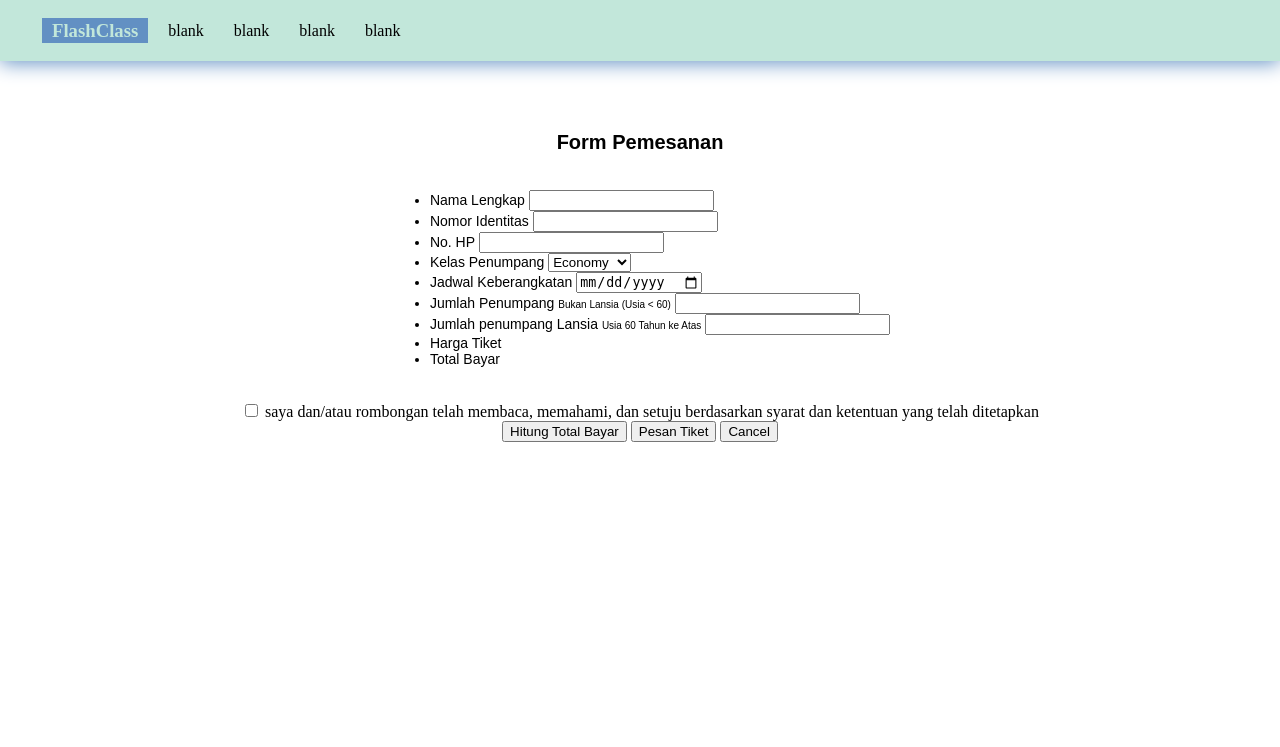
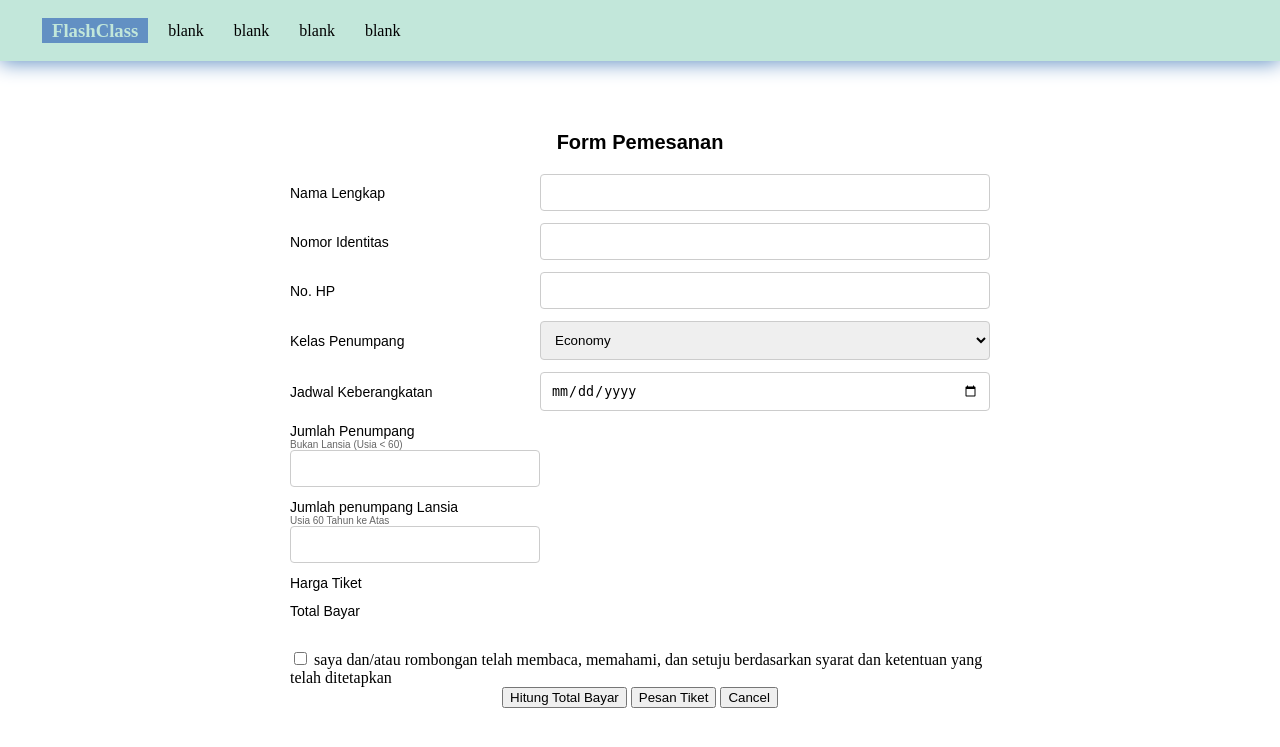
Before and after one commit to coretkusmp/kelompok-chello-webtech, a PHP site: page /pages/form-pemesanan.php in a window 1280 px wide. Shown: the top 747 px of the page. Run offline with PHP 8.4, Linux system fonts and the light colour scheme.

Commit message:
style: align the form

```diff
--- a/pages/form-pemesanan.php
+++ b/pages/form-pemesanan.php
@@ -56,16 +56,20 @@
 
          <li>
             <div class="input-box"><span>
+                <div class="label-wrapper">
                   <label>Jumlah Penumpang</label>
                   <label class="tiny-desc"><span>Bukan Lansia (Usia &lt; 60)</span></label>
-               </span> <input type="text"></div>
+                </span> <input type="text"></div>
+                </div>
          </li>
 
          <li>
             <div class="input-box"><span>
+                <div class="label-wrapper">
                   <label>Jumlah penumpang Lansia</label>
                   <label class="tiny-desc"><span>Usia 60 Tahun ke Atas</span></label>
-               </span> <input type="text"></div>
+                </span> <input type="text"></div>
+                </div>
          </li>
 
          <li>
--- a/style/form.css
+++ b/style/form.css
@@ -1,29 +1,59 @@
 form {
-    display:flex;
+    display: flex;
     padding: 0px;
-    margin: 0px;
     justify-content: center;
     align-items: center;
     flex-direction: column;
-    margin-top: 50px;
+    margin: 50px auto;
+    max-width: 700px;
 }
 
-form h3{
+form h3 {
     font-family: 'Arial', sans-serif;
     font-size: 20px;
     font-weight: bold;
+    margin-bottom: 20px;
 }
 
-form ul{
-
+form ul {
+    padding: 0;
+    margin: 0;
+    width: 100%;
 }
 
 form ul li {
     font-family: 'Arial', sans-serif;
     font-size: 14px;
     font-weight: normal;
+    list-style-type: none;
+    margin-bottom: 12px;
 }
 
 .tiny-desc {
     font-size: 10px;
+    color: #666;
 }
+
+.input-box {
+    display: flex;
+    align-items: center;
+    width: 100%;
+}
+
+.input-box > label,
+.input-box .label-wrapper {
+    width: 250px;
+    flex-shrink: 0;
+    display: flex;
+    flex-direction: column;
+}
+
+.input-box input,
+.input-box select {
+    flex: 1;
+    width: auto;
+    padding: 10px;
+    box-sizing: border-box;
+    border: 1px solid #ccc;
+    border-radius: 4px;
+}
```
